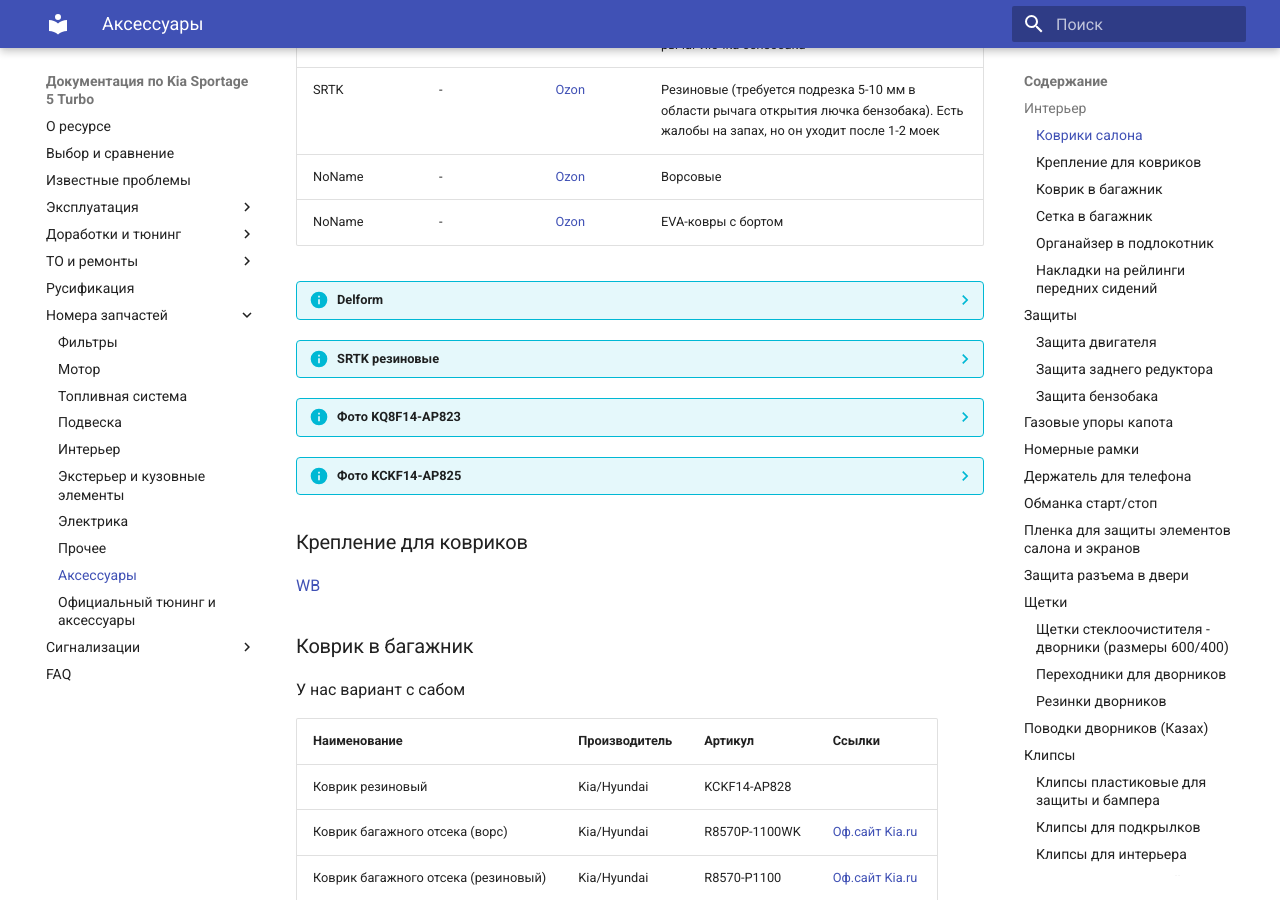
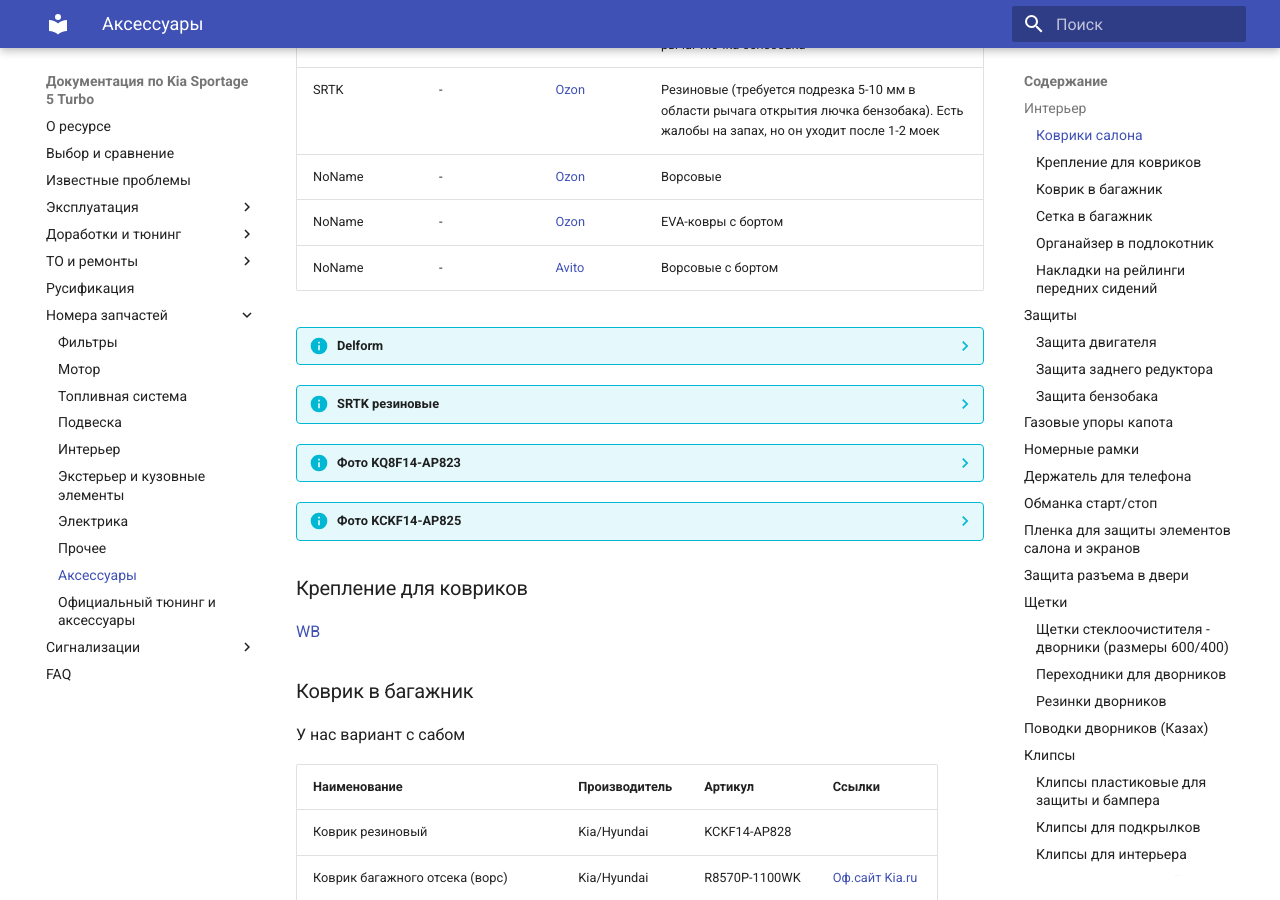
Before and after one commit to kia-sportage-docs/kia-sport5-docs, an MkDocs documentation site: the page built from docs/part/accessories.md, in a window 1280 px wide and 900 px high, scrolled down 831 px. Built offline with MkDocs 1.6.1 and Material for MkDocs 9.7.7, drawn with Linux system fonts in a browser that asks for light colours.

```diff
--- a/docs/part/accessories.md
+++ b/docs/part/accessories.md
@@ -15,6 +15,7 @@
 | SRTK | - | [Ozon](https://ozon.ru/t/JT64ECa) | Резиновые (требуется подрезка 5-10 мм в области рычага открытия лючка бензобака). Есть жалобы на запах, но он уходит после 1-2 моек |
 | NoName |- |[Ozon](https://ozon.ru/t/tk19aVu) | Ворсовые |
 | NoName | - | [Ozon](https://ozon.ru/t/h1FAkwN) | EVA-ковры с бортом |
+| NoName | - | [Avito](https://www.avito.ru/moskva/zapchasti_i_aksessuary/kovriki_3d_dlya_kia_sportage_5_2021-n.v_4499020553)| Ворсовые с бортом |
 
 ??? info "Delform"
     ![Image title](../images/delform_1.jpg){ loading=lazy }
```
